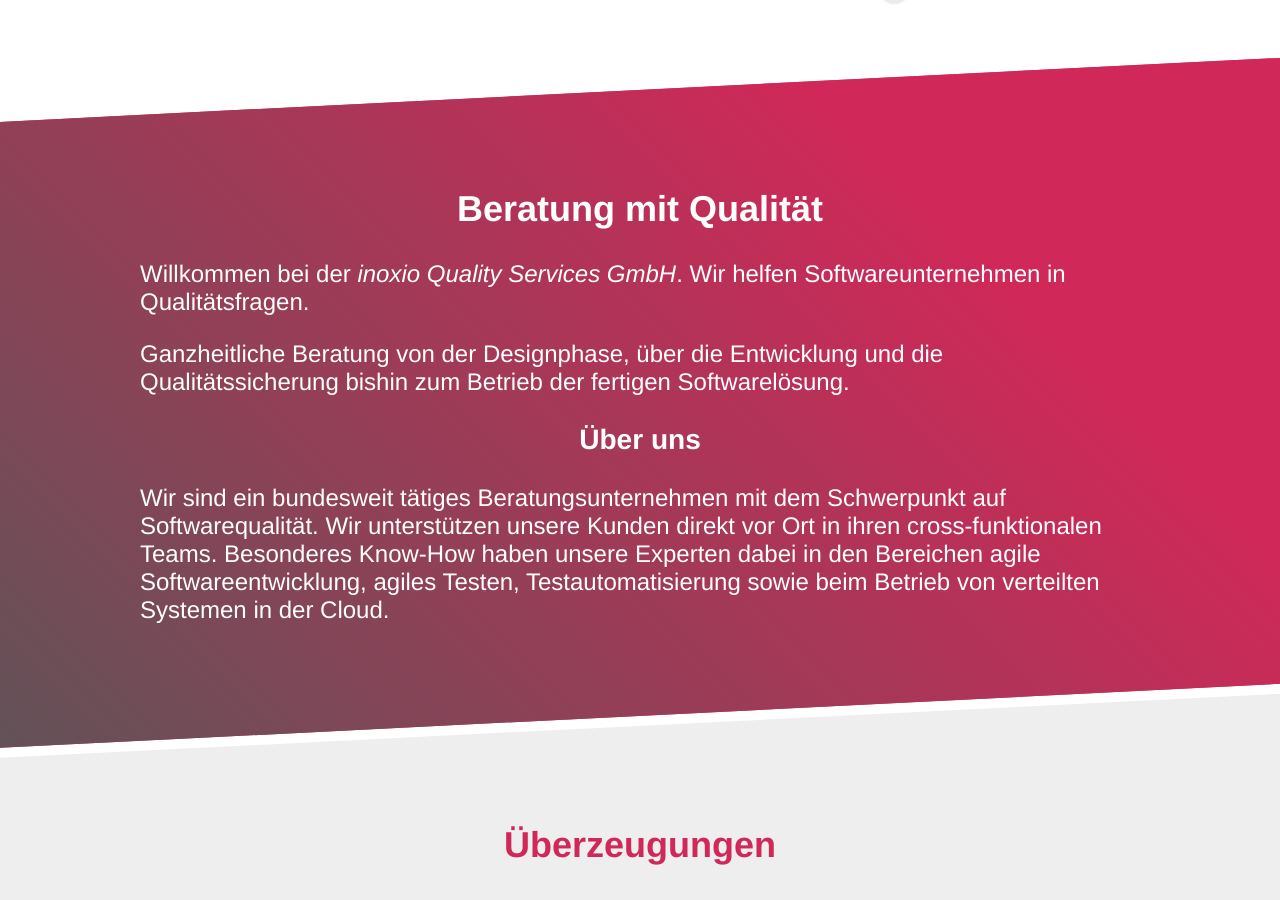
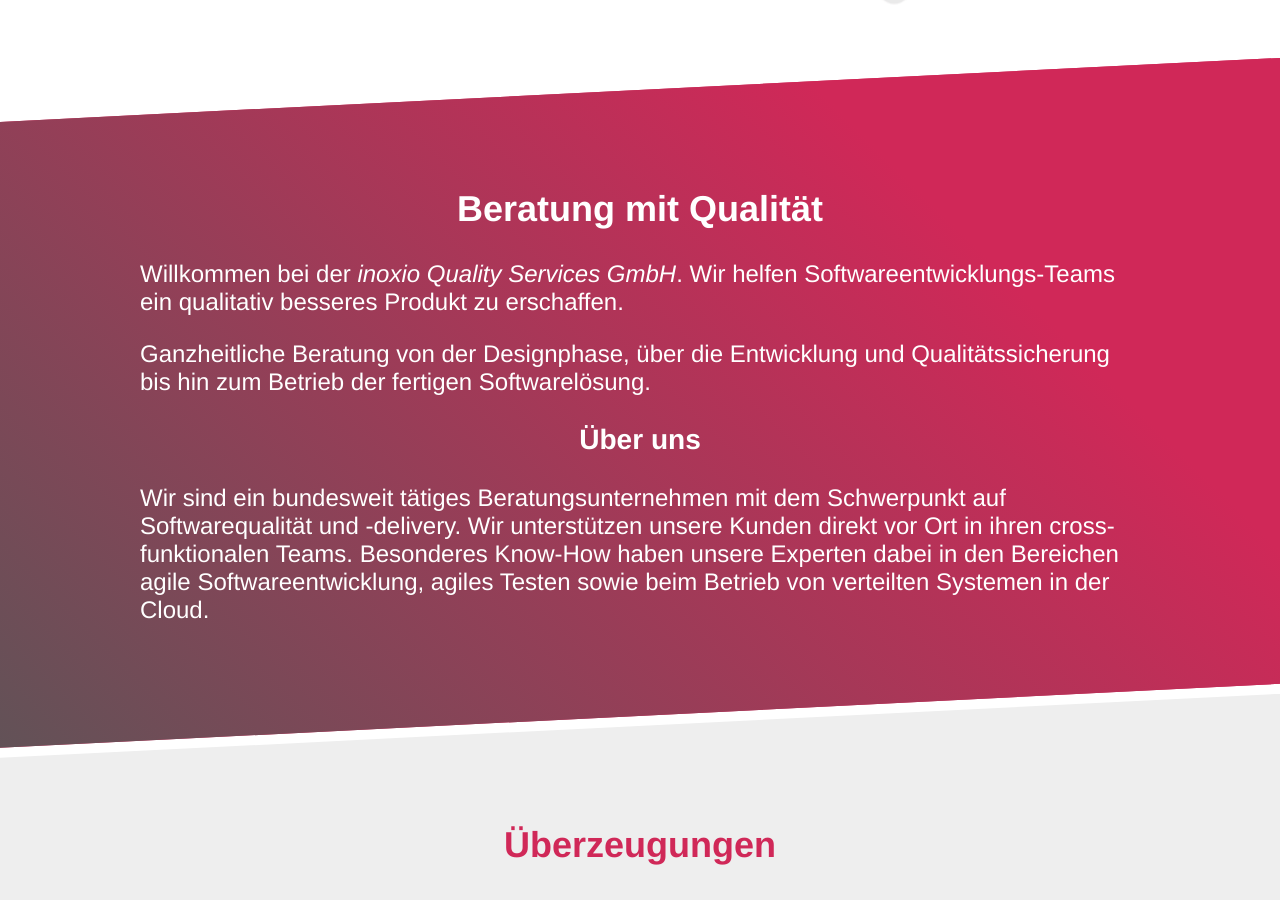
Before and after one commit to inoxio/inoxio.github.io, a Jekyll site: the page built from index.html, in a window 1280 px wide and 900 px high, scrolled down 532 px. Built offline with Jekyll 4.4.1, drawn with Linux system fonts in a browser that asks for light colours.

Commit message:
pimp 'about us' and change/add/remove some wording

```diff
--- a/_includes/sections/about.md
+++ b/_includes/sections/about.md
@@ -1,14 +1,9 @@
 ## Beratung mit Qualität
 
-Willkommen bei der _inoxio Quality Services GmbH_. Wir helfen Software­unternehmen in Qualitäts­fragen.
+Willkommen bei der _inoxio Quality Services GmbH_. Wir helfen Softwareentwicklungs-Teams ein qualitativ besseres Produkt zu erschaffen.
 
-Ganzheitliche Beratung von der Designphase, über die Entwicklung und die
-Qualitätssicherung bishin zum Betrieb der fertigen Softwarelösung.
+Ganzheitliche Beratung von der Designphase, über die Entwicklung und Qualitätssicherung bis hin zum Betrieb der fertigen Softwarelösung.
 
 ### Über uns
 
-Wir sind ein bundesweit tätiges Beratungsunternehmen mit dem Schwerpunkt auf
-Softwarequalität. Wir unterstützen unsere Kunden direkt vor Ort in ihren
-cross-funktionalen Teams. Besonderes Know-How haben unsere Experten
-dabei in den Bereichen agile Softwareentwicklung, agiles Testen,
-Test­automatisierung sowie beim Betrieb von verteilten Systemen in der Cloud.
+Wir sind ein bundesweit tätiges Beratungsunternehmen mit dem Schwerpunkt auf Softwarequalität und -delivery. Wir unterstützen unsere Kunden direkt vor Ort in ihren cross-funktionalen Teams. Besonderes Know-How haben unsere Experten dabei in den Bereichen agile Softwareentwicklung, agiles Testen sowie beim Betrieb von verteilten Systemen in der Cloud.
```
